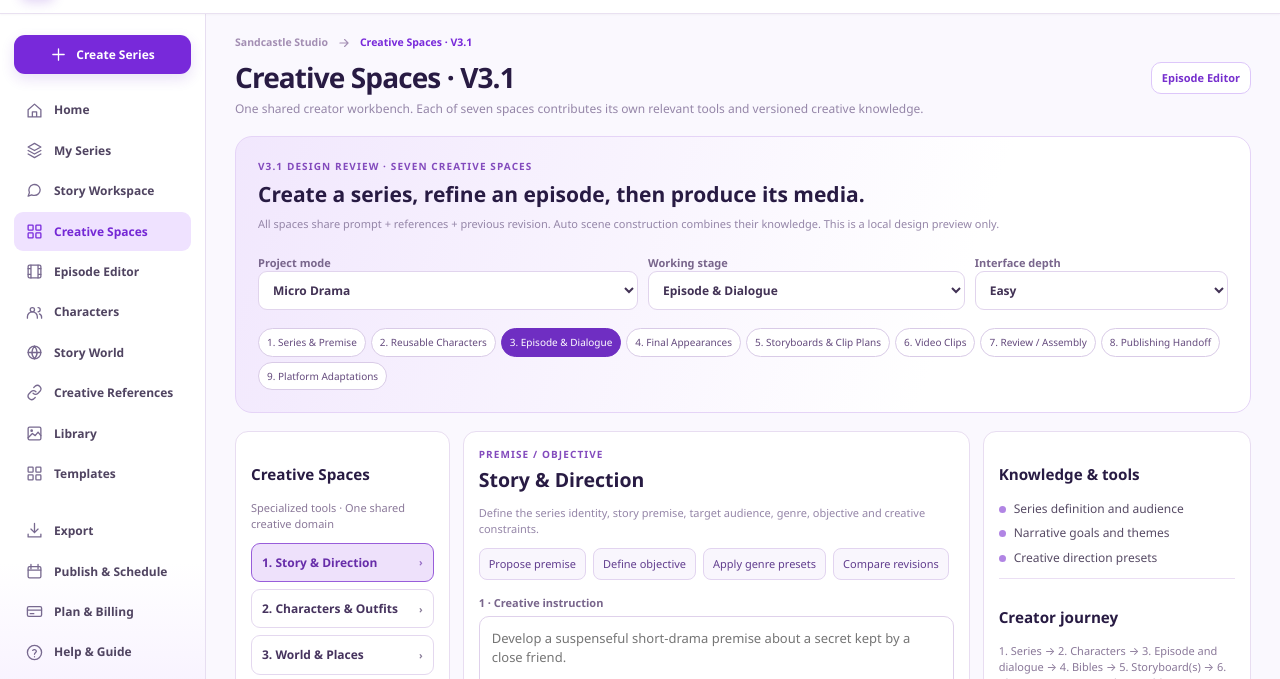
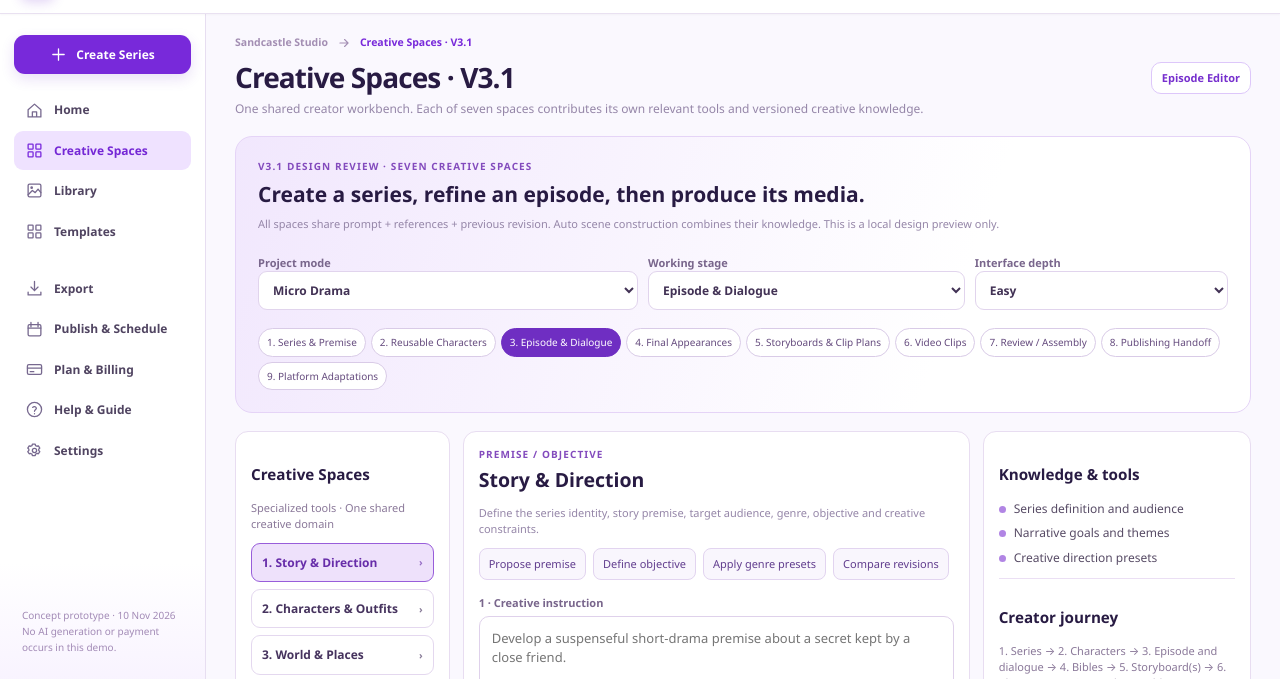
Before and after one commit to ywptr/ywptr.github.io, a plain HTML site: page sandcastle/v3.1.html in a window 1280 px wide. Shown: the part 54-733 px from the top of the page. Drawn offline with Linux system fonts and the light colour scheme.

Commit message:
ui(mockup): consolidate creator sidebar into Creative Spaces in V3.1

```diff
--- a/sandcastle/v3.1.html
+++ b/sandcastle/v3.1.html
@@ -49,7 +49,7 @@ const fmt=(n,d=0)=>Number(n).toLocaleString('en-US',{minimumFractionDigits:d,max
 const I=(name,cls='')=>`<svg class="icon ${cls}" aria-hidden="true"><use href="#ic-${name}"></use></svg>`;
 const B=(text,action,cls='',extra='')=>`<button class="btn ${cls}" data-action="${action}" ${extra}>${text}</button>`;
 const badge=(text,cl='')=>`<span class="badge ${cl}">${text}</span>`;
-const navCreator=[['Home','home'],['My Series','layers'],['Story Workspace','chat'],['Creative Spaces','grid'],['Episode Editor','film'],['Characters','users'],['Story World','globe'],['Creative References','link'],['Library','image'],['Templates','grid'],'gap',['Export','download'],['Publish & Schedule','calendar'],['Plan & Billing','card'],['Help & Guide','help'],['Settings','settings']];
+const navCreator=[['Home','home'],['Creative Spaces','grid'],['Library','image'],['Templates','grid'],'gap',['Export','download'],['Publish & Schedule','calendar'],['Plan & Billing','card'],['Help & Guide','help'],['Settings','settings']];
 const navOperator=[['Overview','home'],['Plans & Solutions','layers'],['Launch Checklist','rocket'],['Production Projects','grid'],['Creative References','link'],['Education Hub','book'],['Classrooms & Students','users'],['Assignments & Reviews','check'],['Education AI & Branding','wand'],['AI Allowance & Top-ups','card'],['My Platform','store'],['Creative Products','film'],['AI & Providers','wand'],['Pricing & Plan Builder','chart'],['Customer Plans','card'],['Customers & Memberships','users'],['Payments & Billing','card'],['Business Analytics','chart'],['Enterprise Controls','shield'],['Team & Permissions','shield'],'gap',['My Subscription','layers'],['Launch & Growth','rocket']];
 const navPlatform=[['Overview','home'],['Plans & Solutions','layers'],['B2B Tenants','store'],['Subscriptions','card'],['Managed AI Ledger','database'],['Platform Health','chart'],['Audit & Support','shield']];
 const ROLE={creator:{name:'Sandcastle Creator · B2C',space:'creator',brand:'Sandcastle',role:'Creator',biz:'b2c'},owner:{name:'LumaTales · Business SaaS',space:'operator',brand:'LumaTales',role:'Business Master Admin',biz:'saas'},agency:{name:'Northline · Agency Studio',space:'operator',brand:'Northline Creative',role:'Studio Admin',biz:'agency'},customer:{name:'LumaTales · End Customer',space:'creator',brand:'LumaTales',role:'Creator',biz:'end'},school:{name:'Comet · Education',space:'operator',brand:'Comet Design School',role:'Education Admin',biz:'education'},enterprise:{name:'Atlas · Enterprise SaaS',space:'operator',brand:'Atlas Content Cloud',role:'Enterprise Operator Admin',biz:'enterprise'},super:{name:'Sandcastle · Platform Admin',space:'platform',brand:'Sandcastle',role:'Platform Super Admin',biz:'platform'}};
```
